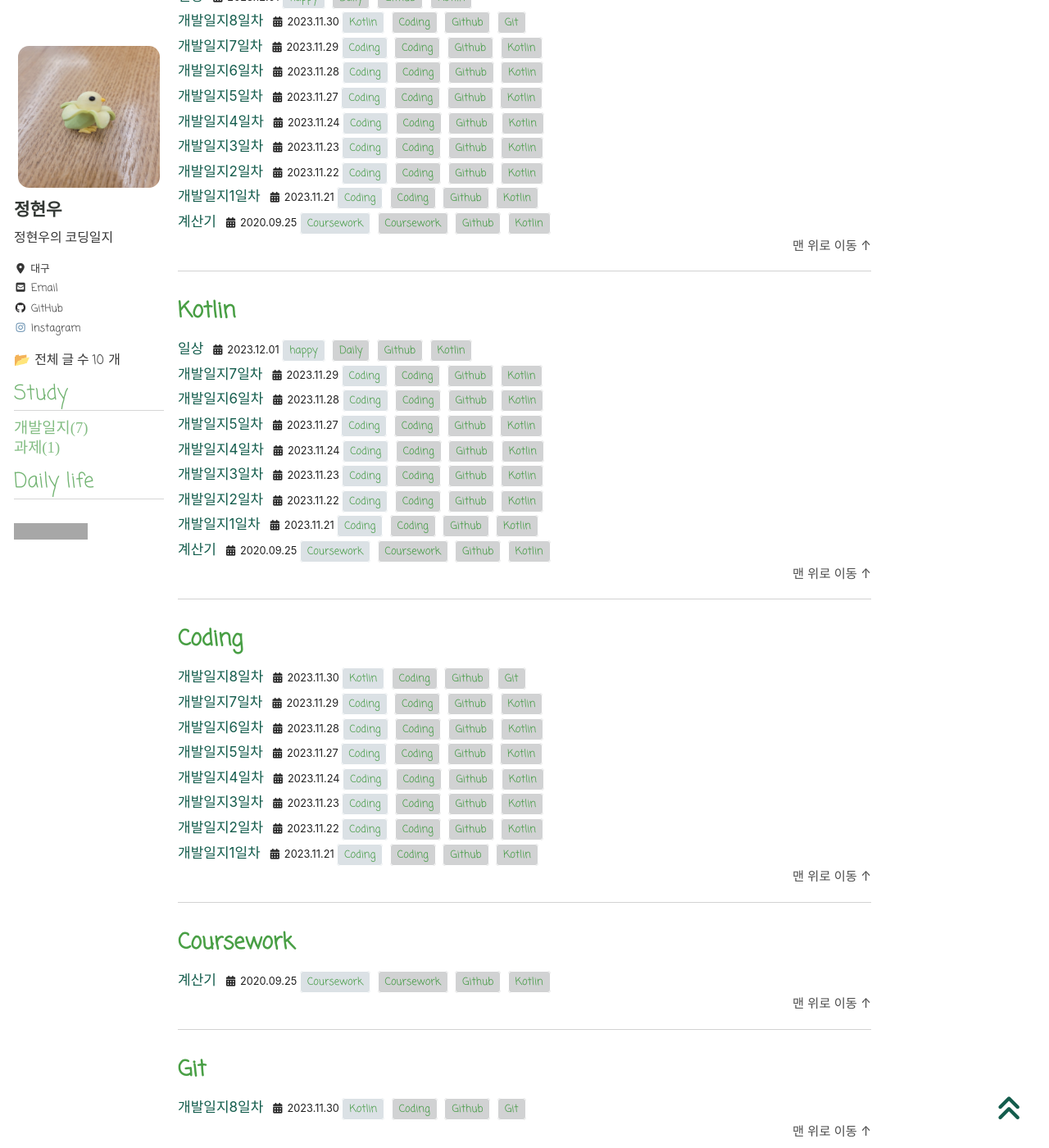
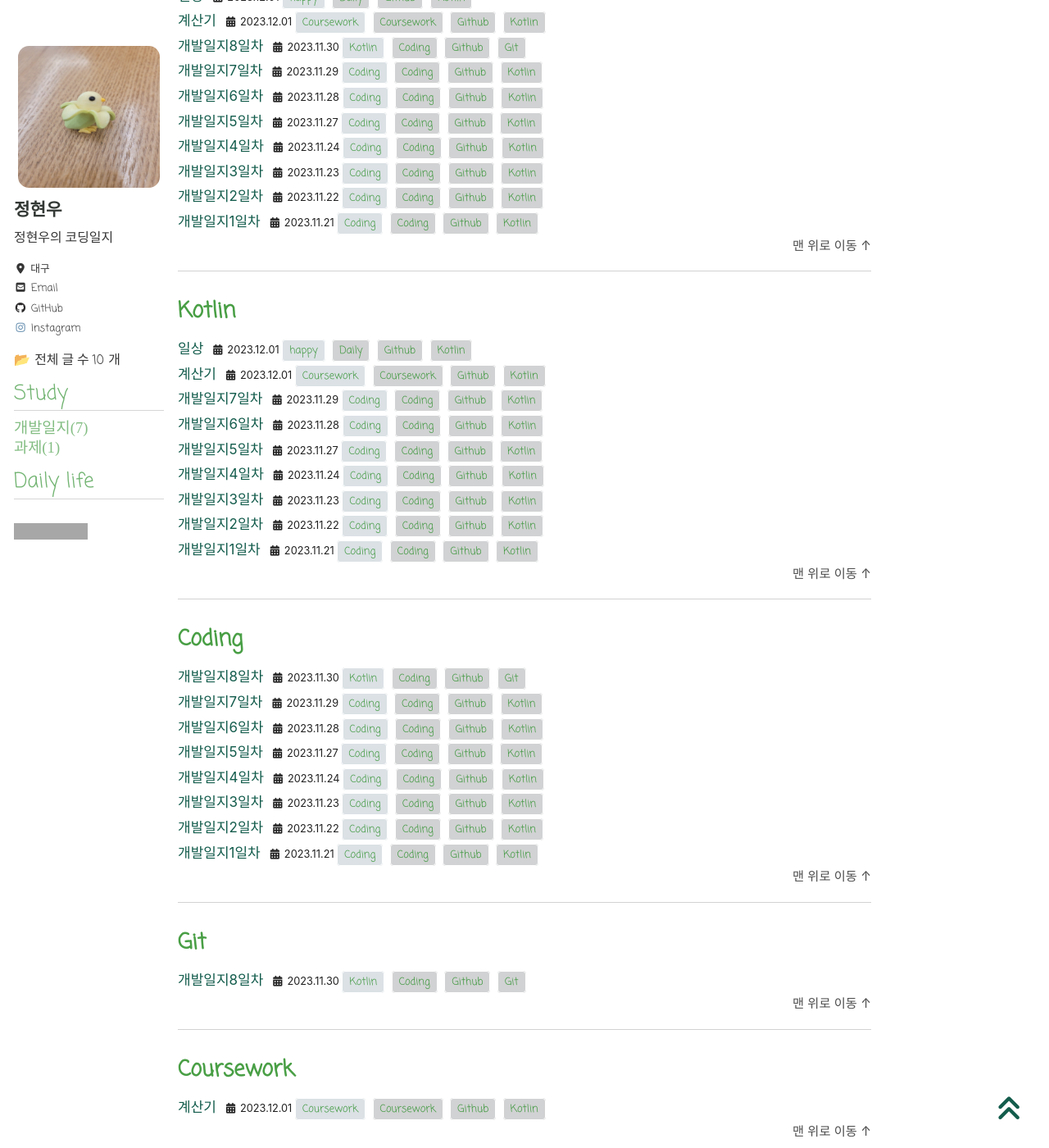
Before and after one commit to hyunparrot/hyunparrot.github.io, a Jekyll site: the page built from _pages/tags-archive.md, in a window 1280 px wide and 1400 px high, scrolled down 437 px. Shown: the whole window at 82% size. Built offline with Jekyll 4.4.1, drawn with Linux system fonts in a browser that asks for light colours; cached includes are drawn as plain includes; nearby versions of some CDN libraries; some web fonts are replaced; grey boxes are pictures that could not be loaded.

Commit message:
Update 2023-11-30-coursework-01.md

```diff
--- a/_posts/Blog/2023-11-30-coursework-01.md
+++ b/_posts/Blog/2023-11-30-coursework-01.md
@@ -10,8 +10,8 @@ tags:
 toc: true
 toc_sticky: true
 
-date: 2020-09-25
-last_modified_at: 2020-09-25
+date: 2023-12-01
+last_modified_at: 2023-12-01
 
 ---
 
```
